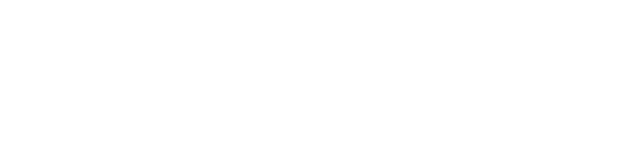
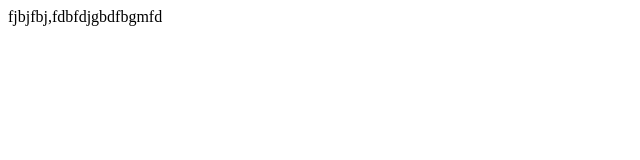
Before and after one commit to jSodonnell66/myFirstWebpage.html, a website: page index1.html in a window 1280 px wide. Shown: the whole page, without its empty margins (0-640 px from the left). Drawn offline with Linux system fonts and the light colour scheme.

Commit message:
gh repo clone jSodonnell66/index1.html

```diff
--- a/index1.html
+++ b/index1.html
@@ -7,6 +7,6 @@
     <title>Document</title>
 </head>
 <body>
-
+    fjbjfbj,fdbfdjgbdfbgmfd
 </body>
 </html>
```
